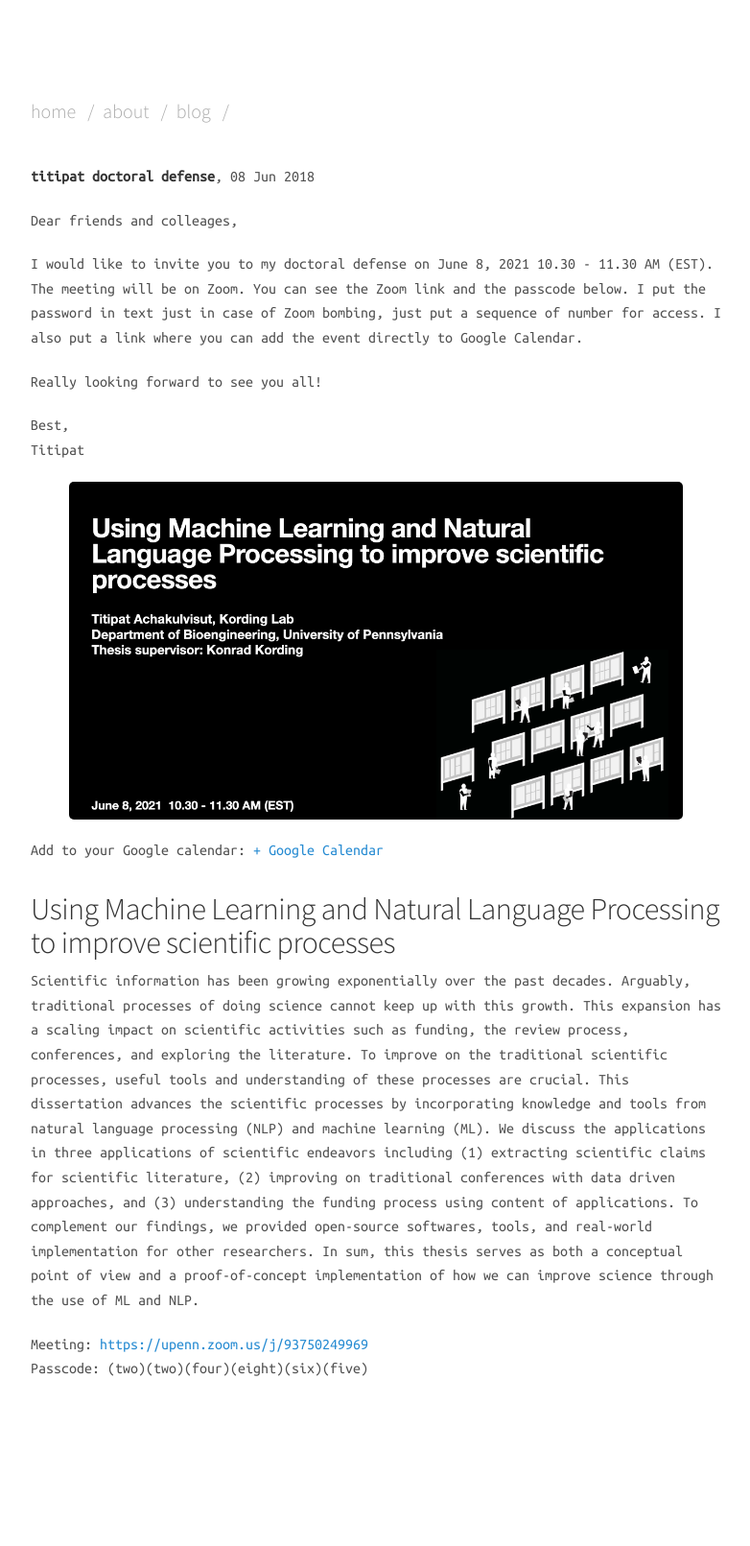
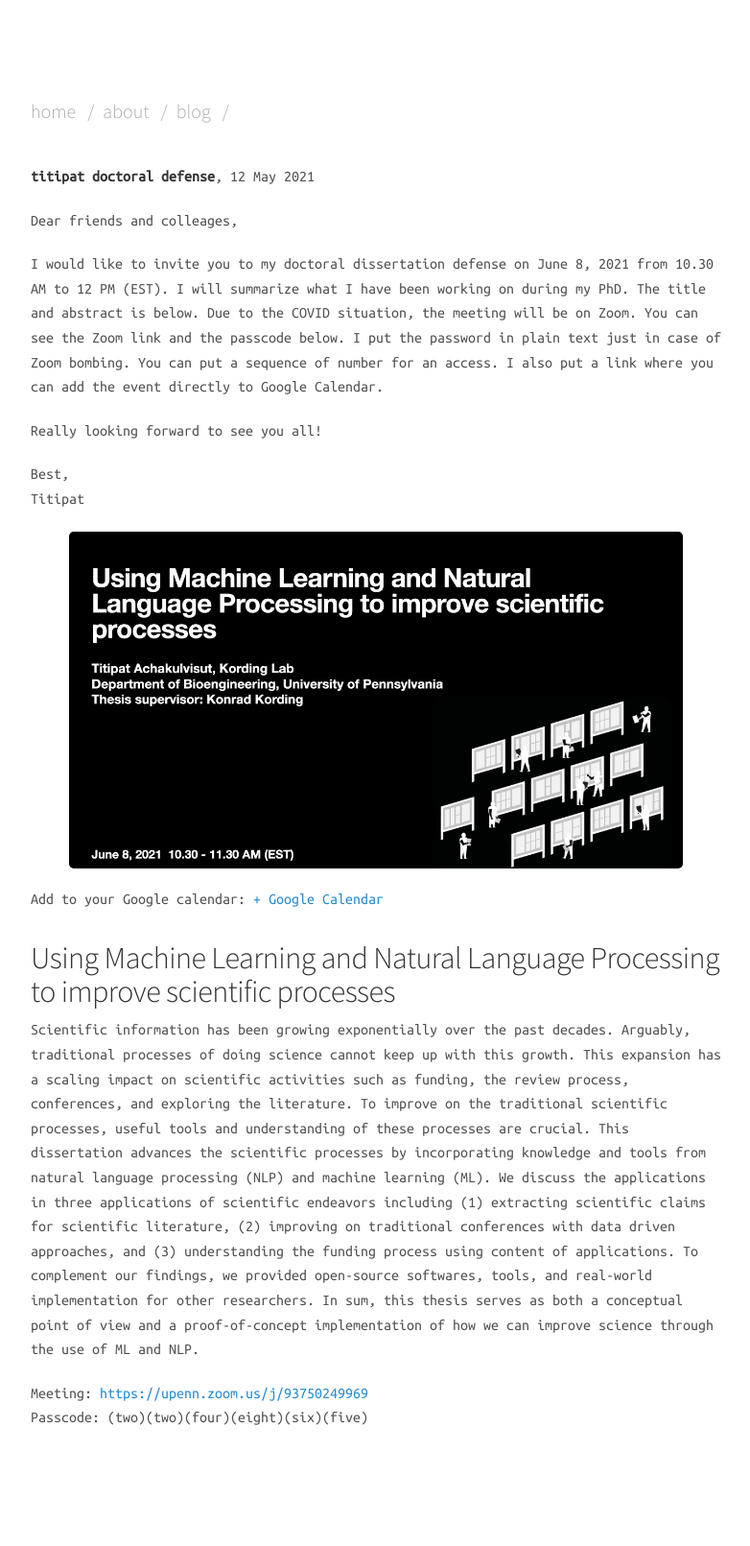
Before and after one commit to titipata/titipata.github.io, a Jekyll site: the page built from _posts/2021-05-12-titipat-defense.md, in a window 1280 px wide. Shown: the whole page at 96% size, without its empty margins (248-1030 px from the left). Built offline with Jekyll 4.4.1, drawn with Linux system fonts in a browser that asks for light colours; nearby versions of some CDN libraries; before the commit the page ends 1560 px from its top, so only the background shows below that.

Commit message:
Update details

```diff
--- a/_posts/2018-06-08-titipat-defense.md
+++ b/_posts/2021-05-12-titipat-defense.md
@@ -4,9 +4,10 @@ title: titipat doctoral defense
 
 Dear friends and colleages,
 
-I would like to invite you to my doctoral defense on June 8, 2021 10.30 - 11.30 AM (EST).
-The meeting will be on Zoom. You can see the Zoom link and the passcode below.
-I put the password in text just in case of Zoom bombing, just put a sequence of number for access.
+I would like to invite you to my doctoral dissertation defense on June 8, 2021 from 10.30 AM to 12 PM (EST).
+I will summarize what I have been working on during my PhD. The title and abstract is below.
+Due to the COVID situation, the meeting will be on Zoom. You can see the Zoom link and the passcode below.
+I put the password in plain text just in case of Zoom bombing. You can put a sequence of number for an access.
 I also put a link where you can add the event directly to Google Calendar.
 
 Really looking forward to see you all!
```
